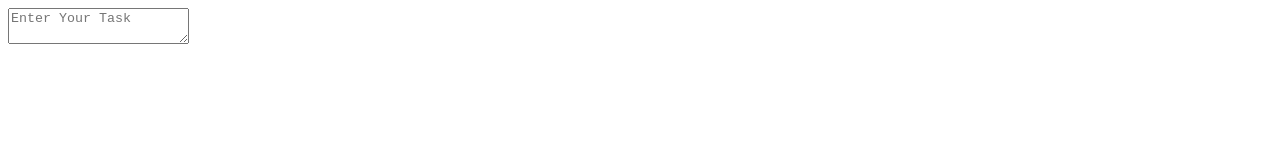
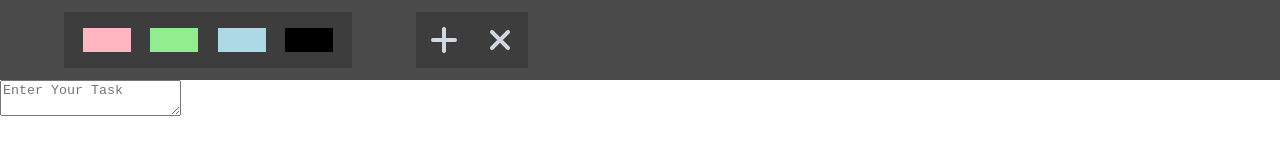
Before and after one commit to sirothiyapradhumn/Advance-ToDo-App, a plain HTML site: page index.html in a window 1280 px wide. Drawn offline with Linux system fonts and the light colour scheme.

Commit message:
nav bar css complete

```diff
--- a/index.html
+++ b/index.html
@@ -4,20 +4,28 @@
     <meta charset="UTF-8">
     <meta http-equiv="X-UA-Compatible" content="IE=edge">
     <meta name="viewport" content="width=device-width, initial-scale=1.0">
+    <link rel="stylesheet" href="style.css">
     <title>ToDo App</title>
+    <link rel="stylesheet" href="https://cdnjs.cloudflare.com/ajax/libs/font-awesome/6.1.1/css/all.min.css"
+        integrity="sha512-KfkfwYDsLkIlwQp6LFnl8zNdLGxu9YAA1QvwINks4PhcElQSvqcyVLLD9aMhXd13uQjoXtEKNosOWaZqXgel0g=="
+        crossorigin="anonymous" referrerpolicy="no-referrer" />
 </head>
 <body>
     <!-- Navbar -->
     <div class="toolbox-cont">
         <div class="toolbox-color-cont">
-            <div class="lightpink"></div>
-            <div class="lightgreen"></div>
-            <div class="lightblue"></div>
-            <div class="black"></div>
+            <div class="lightpink color"></div>
+            <div class="lightgreen color"></div>
+            <div class="lightblue color"></div>
+            <div class="black color"></div>
         </div>
         <div class="action-btn-cont">
-            <div class="add-btn"></div>
-            <div class="remove-btn"></div>
+            <div class="add-btn">
+                <i class="fa-solid fa-plus"></i>
+            </div>
+            <div class="remove-btn">
+                <i class="fa-solid fa-xmark"></i>
+            </div>
         </div>
     </div>
 
--- /dev/null
+++ b/style.css
@@ -0,0 +1,69 @@
+* {
+    box-sizing: border-box;
+  }
+
+  body {
+    margin: 0;
+    padding: 0;
+  }
+
+  .toolbox-cont{
+    height:5rem;
+    background-color: #4b4b4b;
+    display: flex;
+    align-items: center;
+  }
+
+.toolbox-cont>*{
+    margin-left: 4rem;
+}
+
+.toolbox-color-cont{
+    height:3.5rem;
+    width:18rem;
+    background-color: #3d3d3d;
+    display: flex;
+    align-items: center;
+    justify-content: space-evenly;
+  }
+
+.action-btn-cont{
+    height:3.5rem;
+    width:7rem;
+    background-color: #3d3d3d;
+    display: flex;
+    align-items: center;
+    justify-content: space-evenly;
+  }
+
+.color{
+    height:1.5rem;
+    width:3rem;
+  }
+
+.lightpink{
+    background-color: lightpink;
+  }
+.lightgreen{
+    background-color: lightgreen;
+  }
+.lightblue{
+    background-color: lightblue;
+  }
+.black{
+    background-color: black;
+  }
+
+.action-btn-cont>*{
+    font-size: 2rem;
+    color: #d1d8e0;
+    display: flex;
+    align-items: center;
+    justify-content: center;
+    width: 50%;
+    height: 100%;
+  }
+
+.toolbox-color-cont>*:hover, .action-btn-cont>*:hover{
+  background-color: #485460;
+}
```
